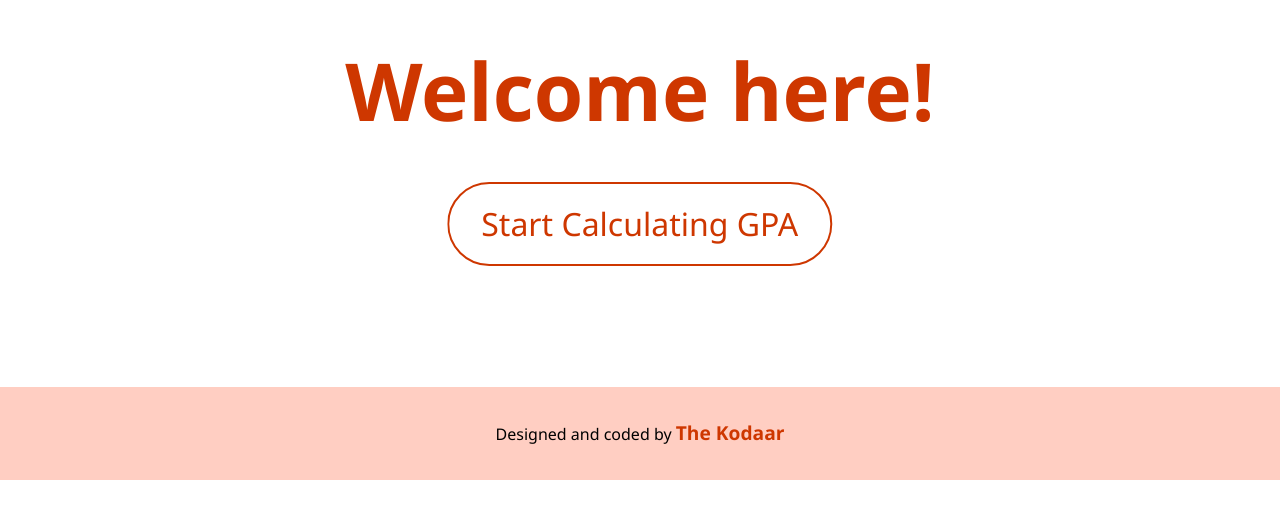
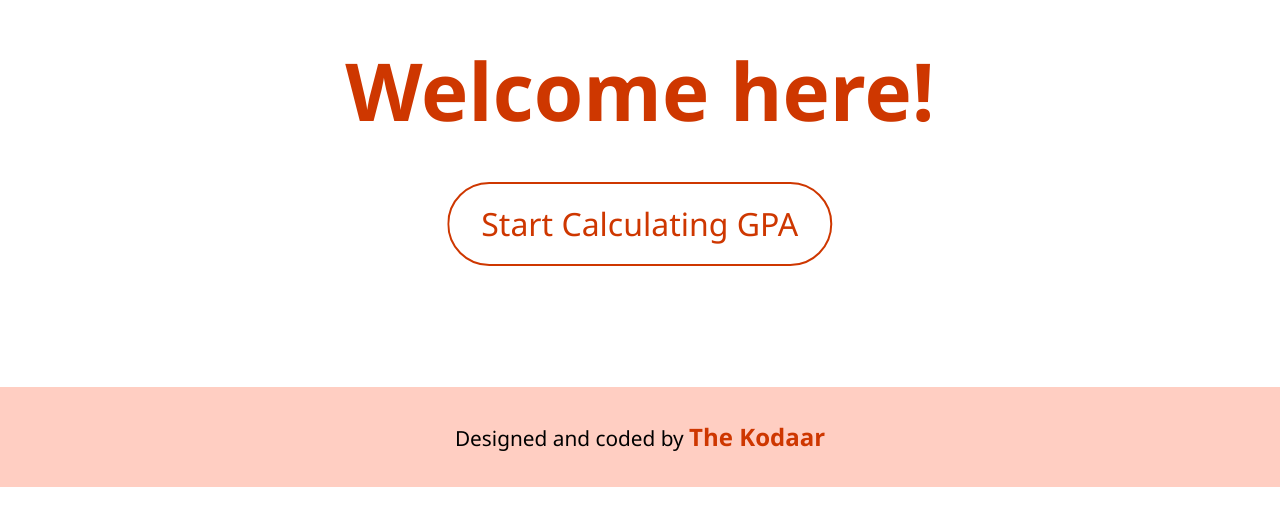
Before and after one commit to Abulkalam-Asif/GPA-Calculator, a plain HTML site: page index.html in a window 1280 px wide. Shown: the part 252-778 px from the top of the page. Drawn offline with Linux system fonts and the light colour scheme.

Commit message:
Add files via upload

```diff
--- a/styles/_main.scss
+++ b/styles/_main.scss
@@ -160,7 +160,7 @@ button#calculate {
   border: 2px solid $orange-red;
   color: $orange-red;
   background: #fff;
-  transition: background .3s, color .3s;
+  transition: background-color .3s, color .3s;
   animation: buttonAnim 1s infinite;
 }
 button#calculate:hover {
@@ -175,9 +175,10 @@ footer {
 footer > div {
   width: fit-content;
   margin: auto;
+  font-size: 1.3rem;
   a {
     text-decoration: none;
-    font-size: 1.2rem;
+    font-size: 1.5rem;
     color: $orange-red;
     font-weight: 700;
     &:hover {
```
Also changed, not shown: styles/style.css, 1 other file.
